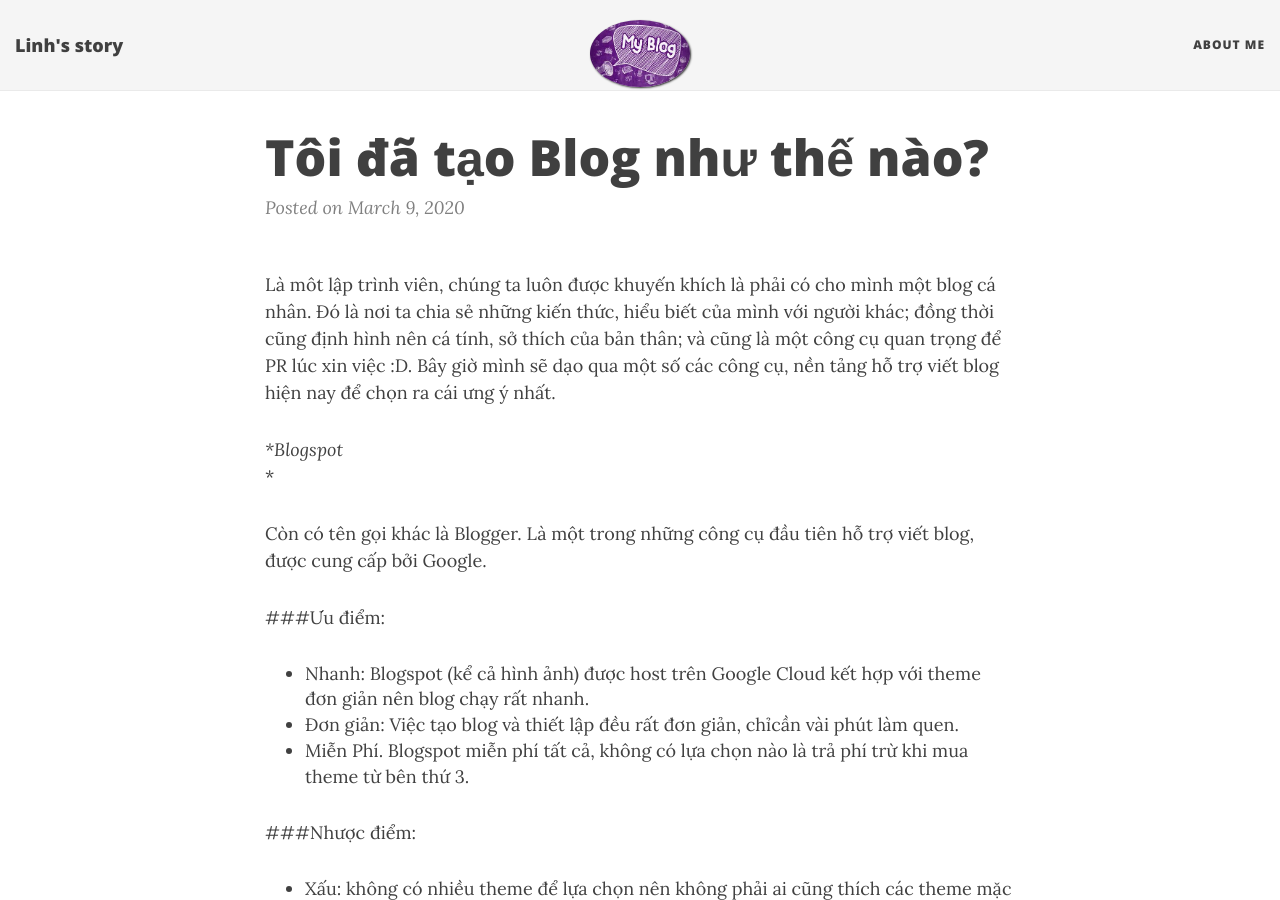
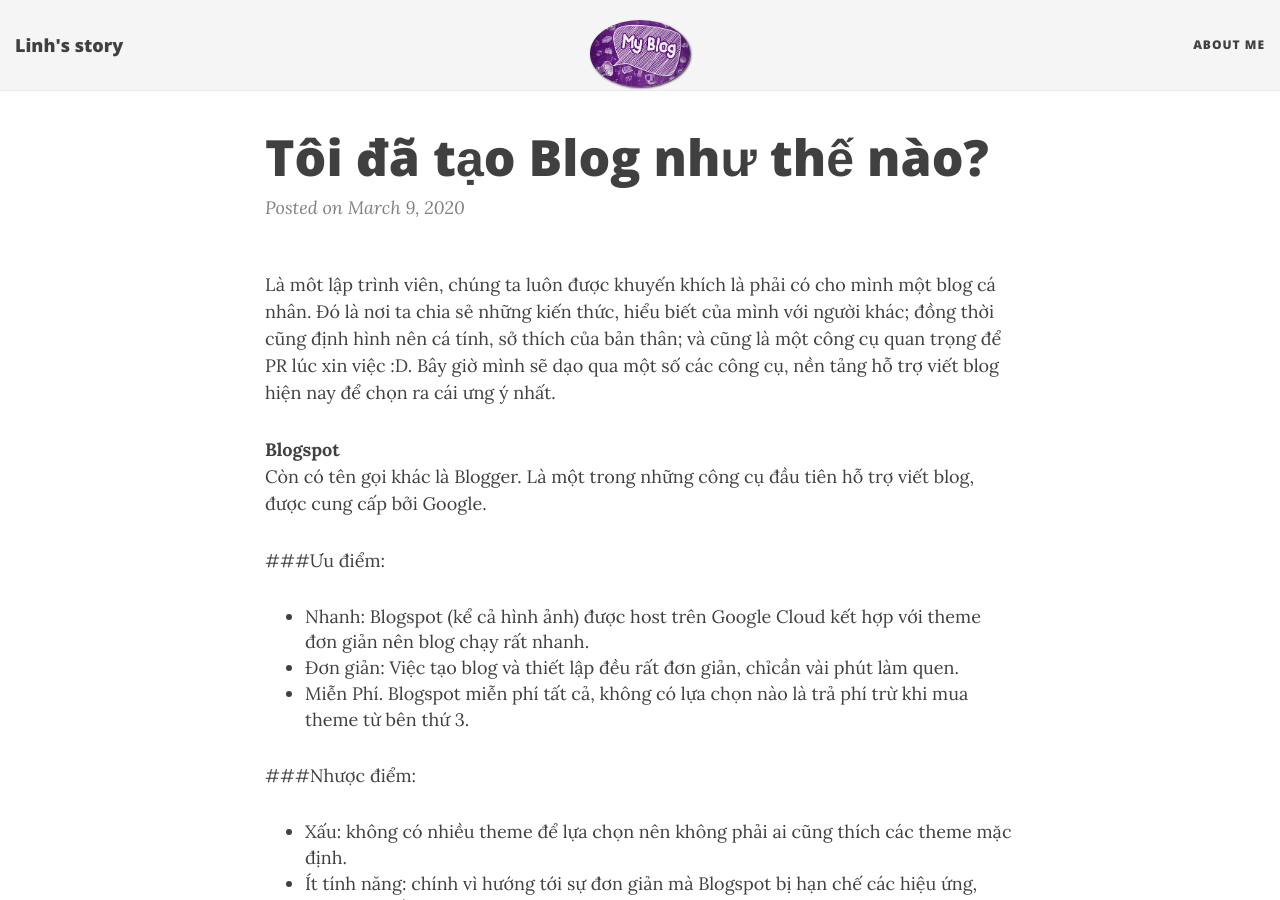
Before and after one commit to linhnvl/linhnvl.github.io, a Jekyll site: the page built from _posts/2020-03-09-how-do-i-create-my-blog.md, in a window 1280 px wide and 900 px high. Built offline with Jekyll 4.4.1, drawn with Linux system fonts in a browser that asks for light colours; nearby versions of some CDN libraries.

```diff
--- a/_posts/2020-03-09-how-do-i-create-my-blog.md
+++ b/_posts/2020-03-09-how-do-i-create-my-blog.md
@@ -9,8 +9,7 @@ kiến thức, hiểu biết của mình với người khác; đồng thời c
 một công cụ quan trọng để PR lúc xin việc :D.
 Bây giờ mình sẽ dạo qua một số các công cụ, nền tảng hỗ trợ viết blog hiện nay để chọn ra cái ưng ý nhất.
 
-**Blogspot*<br/>*
-
+**Blogspot**<br/>
 Còn có tên gọi khác là Blogger. Là một trong những công cụ đầu tiên hỗ trợ viết blog, được cung cấp bởi Google.
 
 ###Ưu điểm:
```
